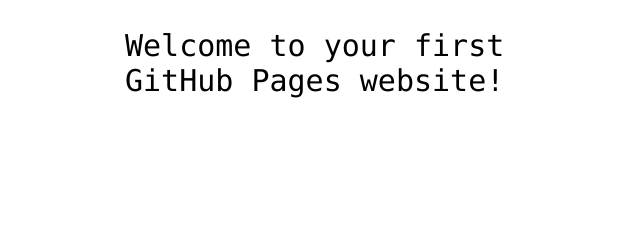
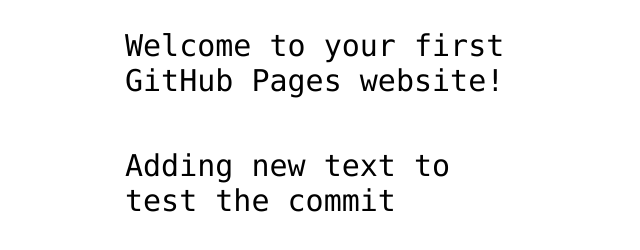
Before and after one commit to Sci-Fi-33611/hello-world, a plain HTML site: page index.html in a window 1280 px wide. Shown: the part 360-610 px from the top of the page, without its empty margins (315-955 px from the left). Drawn offline with Linux system fonts and the light colour scheme.

Commit message:
adding additional text to the index.html

```diff
--- a/index.html
+++ b/index.html
@@ -13,6 +13,7 @@
 
 <!-- Change this code here by copy and pasting your template on line 15 -->
 <p>Welcome to your first GitHub Pages website!</p>
+<p>Adding new text to test the commit</p>
 
 </body>
 </html>
```
